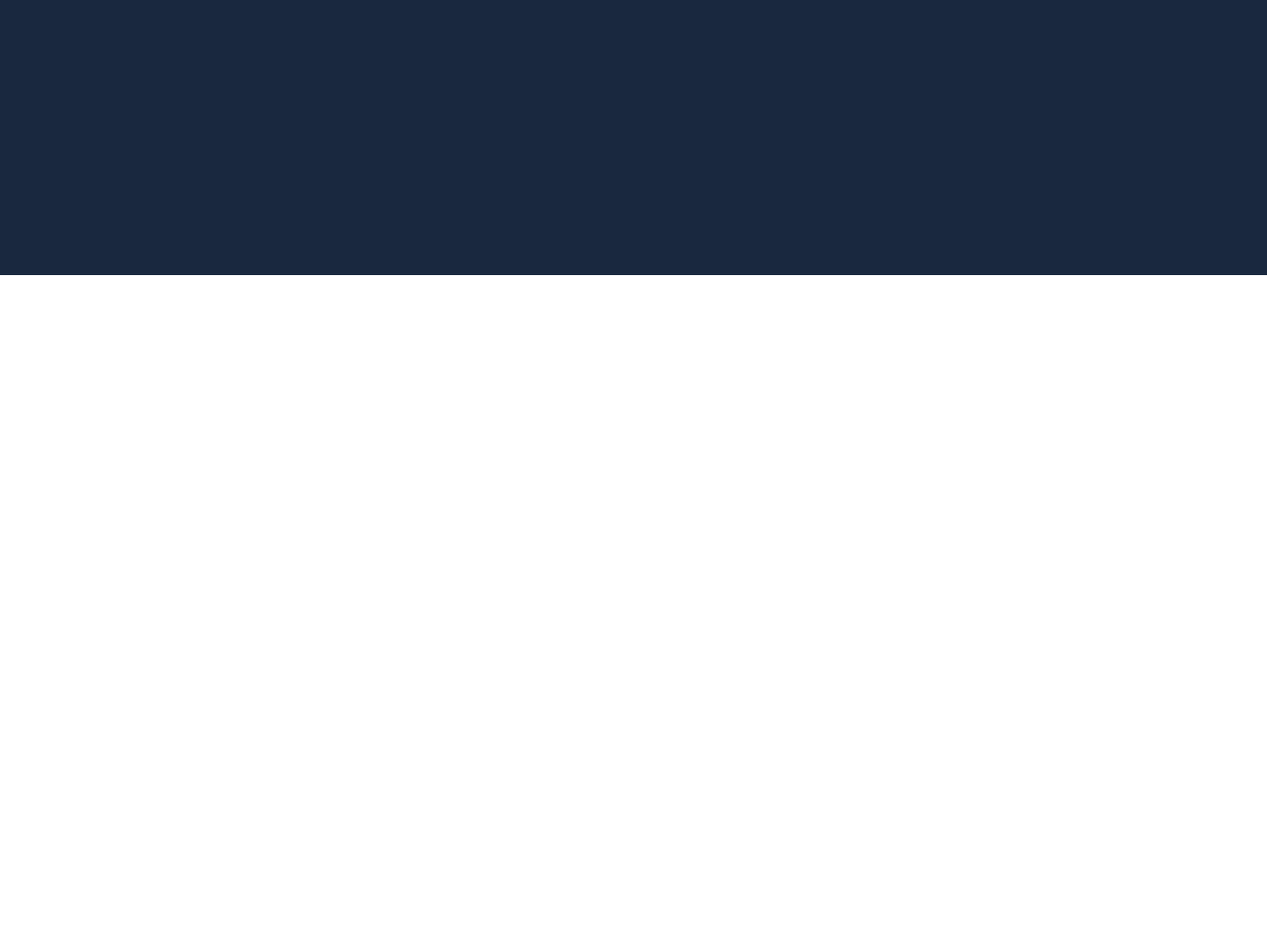
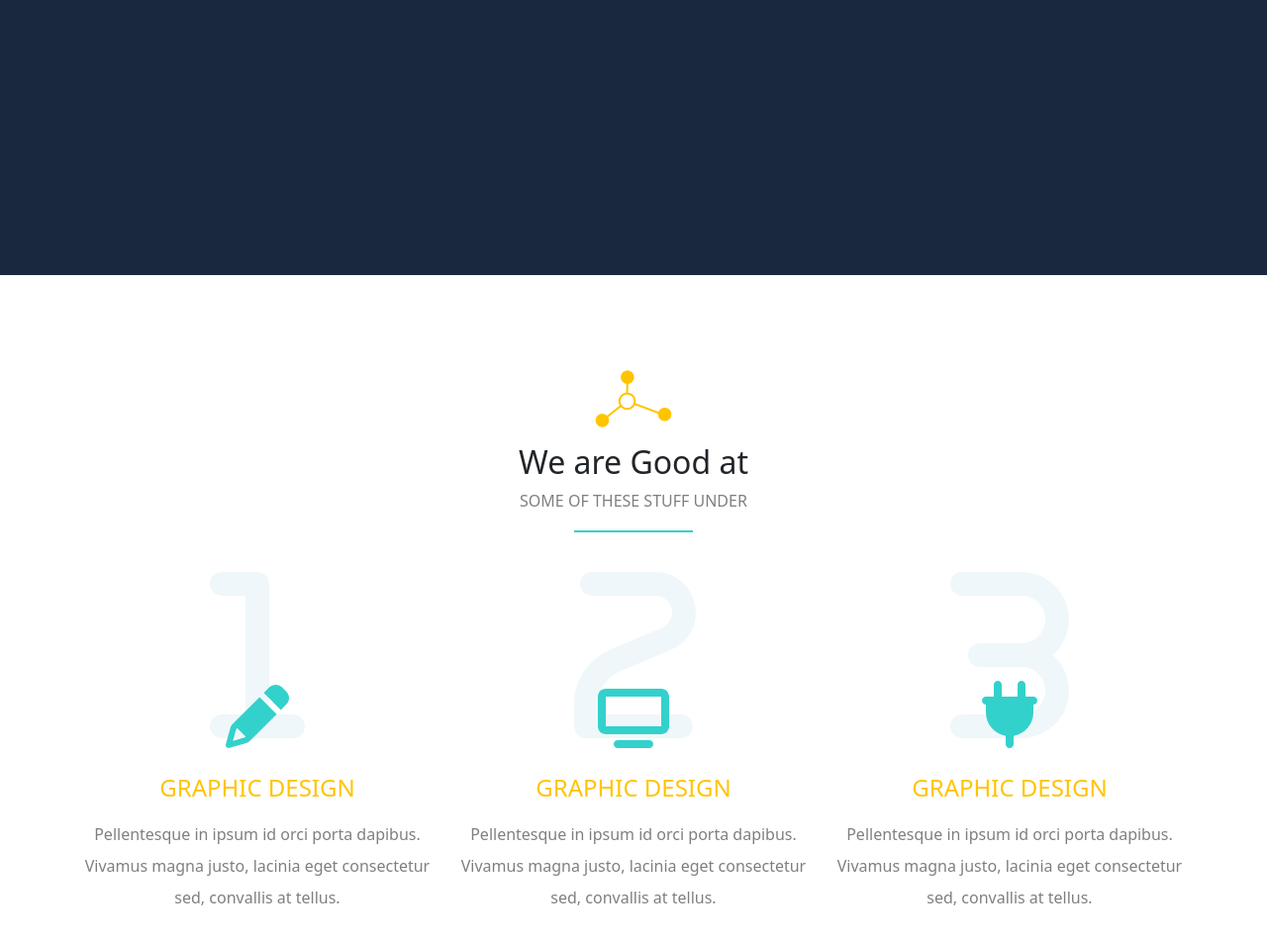
Before and after one commit to msaber93/Bondi-Project, a plain HTML site: page index.html in a window 1280 px wide. Shown: the part 522-1476 px from the top of the page at 99% size. Before the commit the page ends 800 px from the top, so only its background shows below. Drawn offline with Linux system fonts and the light colour scheme.

Commit message:
Create Features section

```diff
--- a/css/bondi.css
+++ b/css/bondi.css
@@ -3,12 +3,23 @@
   --green-color: #33d1cc;
   --red-color: #ff3150;
   --yellow-color: #ffc400;
+  --section-color: #eff7fa;
 }
 
 .main-btn {
   background-color: var(--red-color) !important;
   color: var(--yellow-color) !important;
   padding: 0.5rem 1rem;
+}
+.main-title::after {
+  content: "";
+  position: absolute;
+  width: 120px;
+  height: 2px;
+  background: var(--green-color);
+  left: 50%;
+  transform: translateX(-50%);
+  bottom: -20px;
 }
 body {
   font-family: 'Roboto', sans-serif;
@@ -48,3 +59,24 @@ body {
 }
 
 /* End Landing */
+/* Start Features */
+.features .icon-holder {
+  height: 200px;
+}
+.features .icon-holder svg {
+  left: 50%;
+  transform: translateX(-50%);
+}
+.features .icon-holder .number {
+  font-size: 12rem;
+  color: var(--section-color);
+}
+.features .icon-holder .icon {
+  color: var(--green-color);
+  position: absolute;
+  bottom: 10px;
+}
+.features .feat h4 {
+  color: var(--yellow-color);
+}
+/* End Features */
--- a/index.html
+++ b/index.html
@@ -65,6 +65,49 @@
         </div>
     </div>
     <!-- End Landing -->
+    <!-- Start Features -->
+    <div class="features text-center pt-5 pb-5">
+        <div class="container">
+            <div class="main-title mt-5 mb-5 position-relative">
+                <img class="mb-3" src="/imgs/title.png" alt="">
+                <h2>We are Good at</h2>
+                <p class="text-black-50">SOME OF THESE STUFF UNDER</p>
+            </div>
+            <div class="row">
+                <div class="col-md-6 col-lg-4">
+                    <div class="feat">
+                       <div class="icon-holder position-relative">
+                        <i class="fa-solid fa-1 position-absolute mb-0 number"></i>
+                        <i class="fa-solid fa-pencil fa-4x position-absolute mb-0 icon"></i>
+                       </div>
+                       <h4 class="mb-3 mt-3">GRAPHIC DESIGN</h4>
+                       <p class="text-black-50 lh-lg">Pellentesque in ipsum id orci porta dapibus. Vivamus magna justo, lacinia eget consectetur sed, convallis at tellus.</p>
+                    </div>
+                </div>
+                <div class="col-md-6 col-lg-4">
+                    <div class="feat">
+                       <div class="icon-holder position-relative">
+                        <i class="fa-solid fa-2 position-absolute mb-0 number"></i>
+                        <i class="fa-solid fa-tv fa-4x position-absolute mb-0 icon"></i>
+                       </div>
+                       <h4 class="mb-3 mt-3">GRAPHIC DESIGN</h4>
+                       <p class="text-black-50 lh-lg">Pellentesque in ipsum id orci porta dapibus. Vivamus magna justo, lacinia eget consectetur sed, convallis at tellus.</p>
+                    </div>
+                </div>
+                <div class="col-md-6 col-lg-4">
+                    <div class="feat">
+                       <div class="icon-holder position-relative">
+                        <i class="fa-solid fa-3 position-absolute mb-0 number"></i>
+                        <i class="fa-solid fa-plug fa-4x position-absolute mb-0 icon"></i>
+                       </div>
+                       <h4 class="mb-3 mt-3">GRAPHIC DESIGN</h4>
+                       <p class="text-black-50 lh-lg">Pellentesque in ipsum id orci porta dapibus. Vivamus magna justo, lacinia eget consectetur sed, convallis at tellus.</p>
+                    </div>
+                </div>
+            </div>
+        </div>
+    </div>
+    <!-- End Features -->
     <script src="/js/bootstrap.bundle.min.js"></script>
     <script src="/js/all.min.js"></script>
   </body>
```
